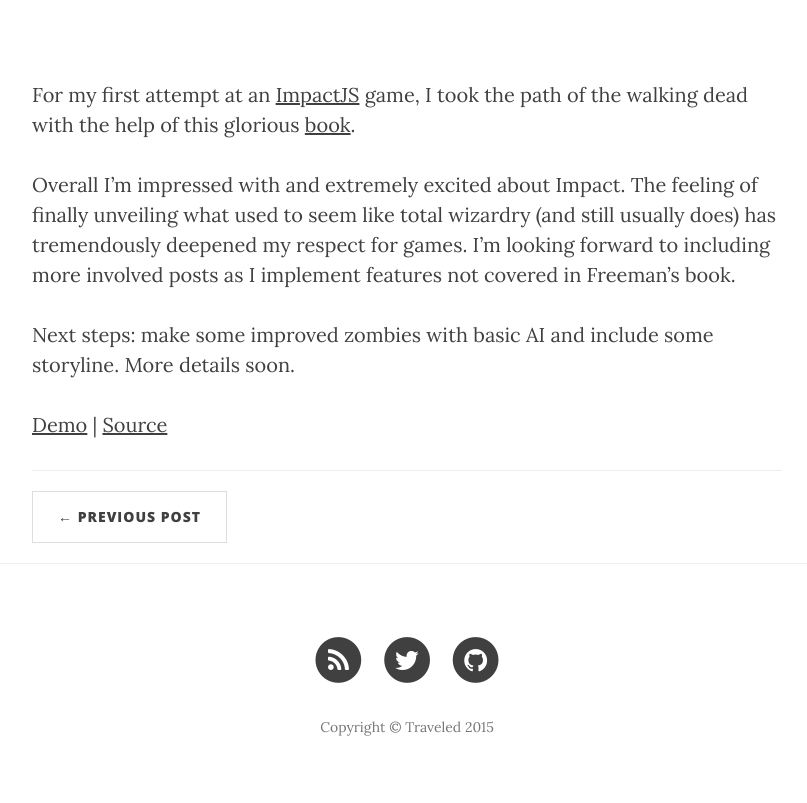
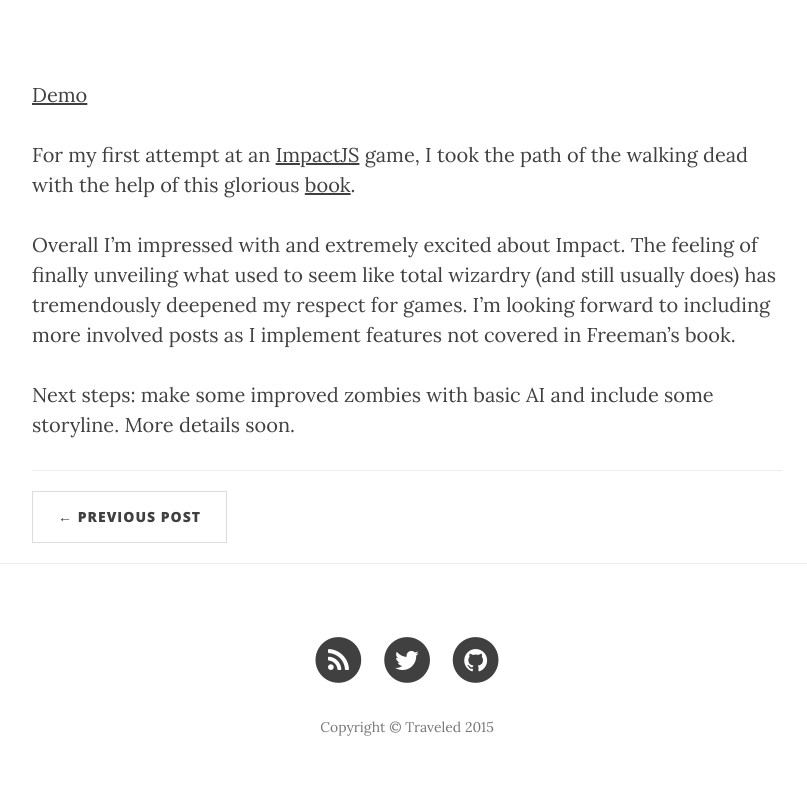
Before and after one commit to camirmas/camirmas.github.io, a Jekyll site: the page built from _posts/2015-1-26-Zombies.md, in a window 1280 px wide. Shown: the part 413-1216 px from the top of the page, without its empty margins (233-1040 px from the left). Built offline with Jekyll 4.4.1, drawn with Linux system fonts in a browser that asks for light colours; nearby versions of some CDN libraries.

Commit message:
edit post

```diff
--- a/_posts/2015-1-26-Zombies.md
+++ b/_posts/2015-1-26-Zombies.md
@@ -9,6 +11,3 @@ the help of this glorious [book](https://www.google.com/search?q=Inspired+by+%E2
 Overall I'm impressed with and extremely excited about Impact. The feeling of finally unveiling what used to seem like total wizardry (and still usually does) has tremendously deepened my respect for games. I'm looking forward to including more involved posts as I implement features not covered in Freeman's book.
 
 Next steps: make some improved zombies with basic AI and include some storyline. More details soon.
-
-[Demo](http://camirmas.github.io/zombies-ig/) |
-[Source](https://github.com/camirmas/zombies-ig)
```
Also changed, not shown: other parts of _posts/2015-1-26-Zombies.md (+2 -0 lines).
